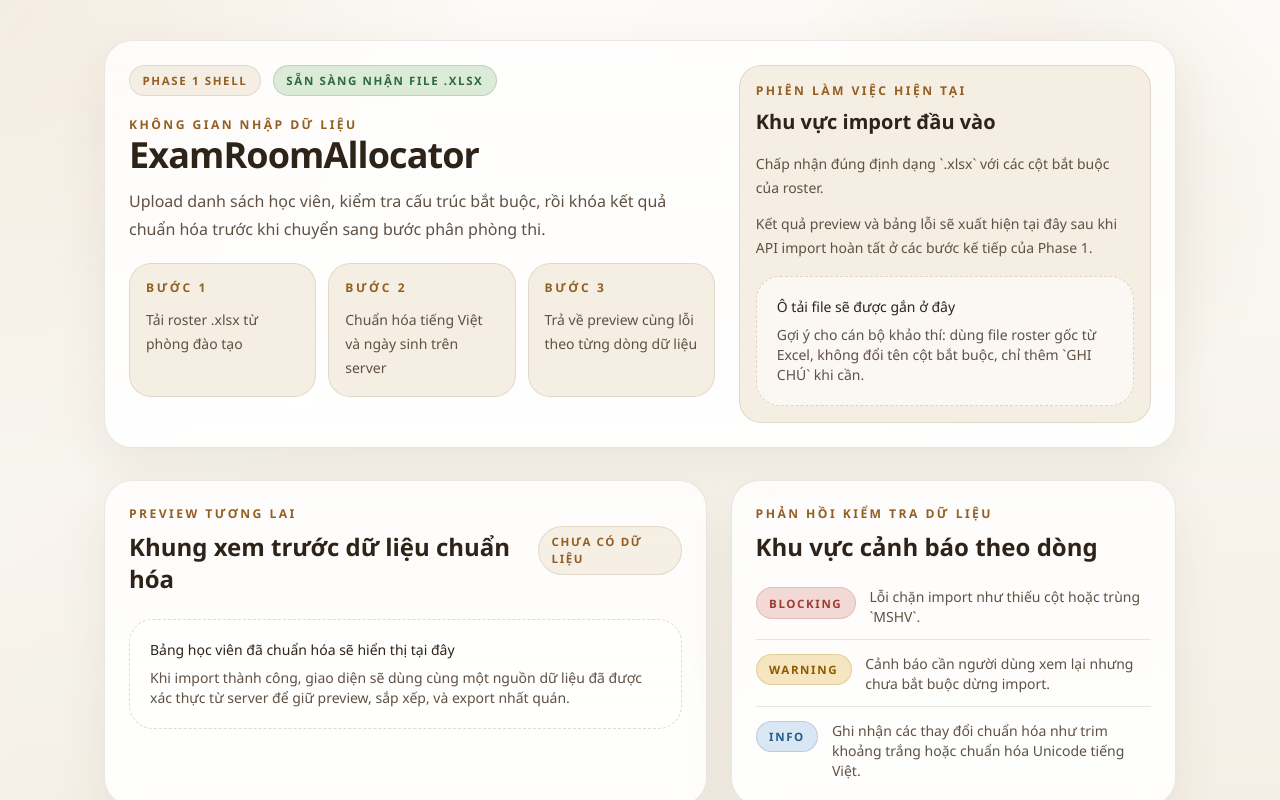
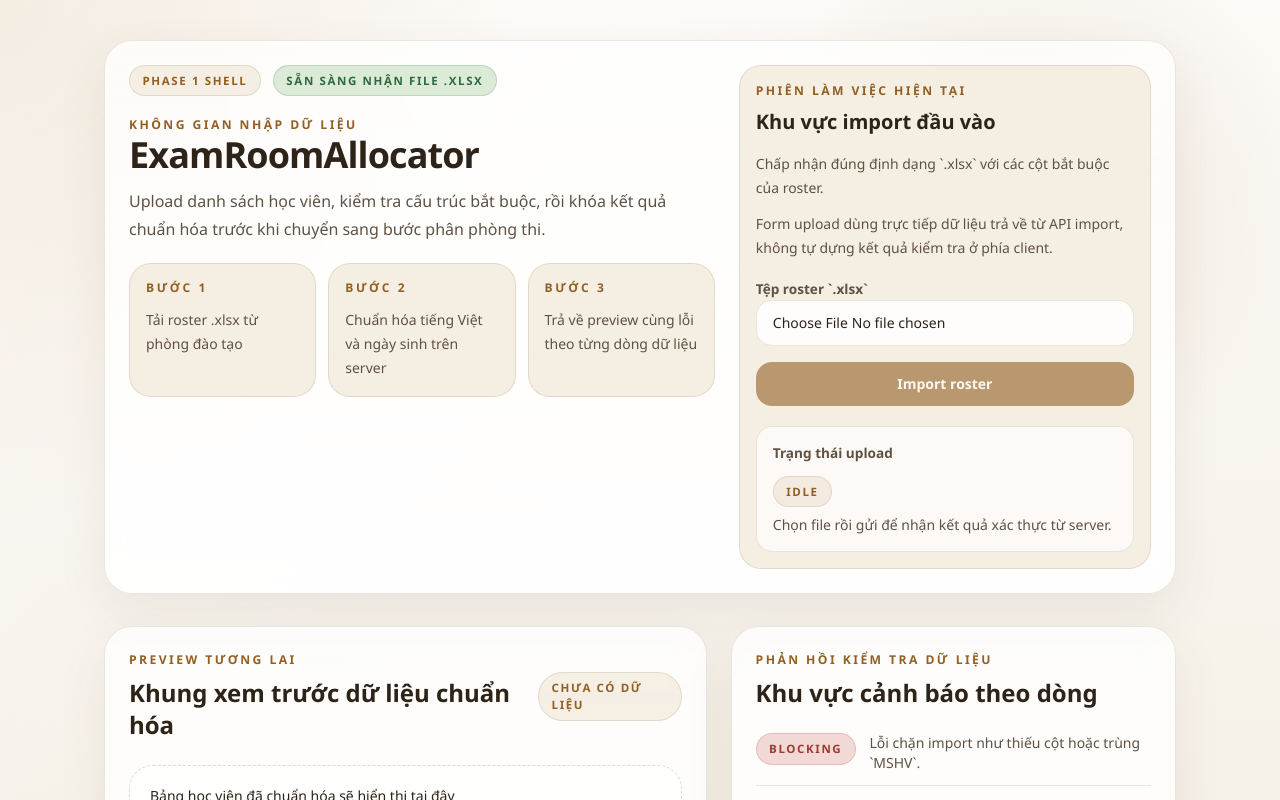
Before and after one commit to MinhNhut05/sapxepdanhsach-history, a Next.js app: page / in a window 1280 px wide. Shown: the top 800 px of the page. Built offline with nearby package versions, Linux system fonts and the light colour scheme.

Commit message:
feat(01-04): wire homepage upload flow
- add the client upload state model and fetch-driven form for /api/rosters/import
- compose the upload panel into the Phase 1 homepage shell

```diff
--- a/src/app/page.tsx
+++ b/src/app/page.tsx
@@ -1,3 +1,5 @@
+import { UploadPanel } from "@/features/roster/ui/upload-panel";
+
 const checkpoints = [
   "Tải roster .xlsx từ phòng đào tạo",
   "Chuẩn hóa tiếng Việt và ngày sinh trên server",
@@ -56,19 +58,11 @@ export default function HomePage() {
                 Chấp nhận đúng định dạng `.xlsx` với các cột bắt buộc của roster.
               </p>
               <p>
-                Kết quả preview và bảng lỗi sẽ xuất hiện tại đây sau khi API import
-                hoàn tất ở các bước kế tiếp của Phase 1.
+                Form upload dùng trực tiếp dữ liệu trả về từ API import, không tự
+                dựng kết quả kiểm tra ở phía client.
               </p>
             </div>
-            <div className="empty-slot">
-              <p className="text-sm font-medium text-[var(--text-primary)]">
-                Ô tải file sẽ được gắn ở đây
-              </p>
-              <p className="mt-2 text-sm text-[var(--text-secondary)]">
-                Gợi ý cho cán bộ khảo thí: dùng file roster gốc từ Excel, không đổi
-                tên cột bắt buộc, chỉ thêm `GHI CHÚ` khi cần.
-              </p>
-            </div>
+            <UploadPanel />
           </aside>
         </div>
       </section>
--- /dev/null
+++ b/src/features/roster/ui/import-state.ts
@@ -0,0 +1,56 @@
+import type { CanonicalStudentRecord } from "@/features/roster/domain/student-record";
+import type { ImportIssue } from "@/features/roster/domain/import-issue";
+
+export const IMPORT_STATES = [
+  "idle",
+  "uploading",
+  "success",
+  "error",
+] as const;
+
+export type ImportState = (typeof IMPORT_STATES)[number];
+
+export interface ImportSummaryData {
+  worksheetName: string | null;
+  totalRowsRead: number;
+  validStudents: number;
+  blockingIssues: number;
+  warningIssues: number;
+  infoIssues: number;
+}
+
+export interface ImportResultPayload {
+  ok: boolean;
+  summary: ImportSummaryData;
+  students: CanonicalStudentRecord[];
+  issues: ImportIssue[];
+}
+
+export function createEmptyImportSummary(): ImportSummaryData {
+  return {
+    worksheetName: null,
+    totalRowsRead: 0,
+    validStudents: 0,
+    blockingIssues: 0,
+    warningIssues: 0,
+    infoIssues: 0,
+  };
+}
+
+export function createUploadError(message: string): ImportResultPayload {
+  return {
+    ok: false,
+    summary: {
+      ...createEmptyImportSummary(),
+      blockingIssues: 1,
+    },
+    students: [],
+    issues: [
+      {
+        severity: "blocking",
+        code: "upload_request_failed",
+        message,
+      },
+    ],
+  };
+}
--- /dev/null
+++ b/src/features/roster/ui/upload-panel.tsx
@@ -0,0 +1,125 @@
+"use client";
+
+import { useState } from "react";
+
+import {
+  createEmptyImportSummary,
+  createUploadError,
+  type ImportResultPayload,
+  type ImportState,
+} from "./import-state";
+
+export function UploadPanel() {
+  const [selectedFile, setSelectedFile] = useState<File | null>(null);
+  const [status, setStatus] = useState<ImportState>("idle");
+  const [result, setResult] = useState<ImportResultPayload | null>(null);
+
+  async function handleSubmit(event: React.FormEvent<HTMLFormElement>) {
+    event.preventDefault();
+
+    if (!selectedFile) {
+      return;
+    }
+
+    setStatus("uploading");
+
+    const formData = new FormData();
+    formData.set("file", selectedFile);
+
+    try {
+      const response = await fetch('/api/rosters/import', {
+        method: "POST",
+        body: formData,
+      });
+      const payload = (await response.json()) as ImportResultPayload;
+
+      setResult(payload);
+      setStatus(payload.ok ? "success" : "error");
+    } catch {
+      setResult(
+        createUploadError("Không thể kết nối tới API import roster lúc này."),
+      );
+      setStatus("error");
+    }
+  }
+
+  return (
+    <div className="space-y-5">
+      <form className="space-y-4" onSubmit={handleSubmit}>
+        <label className="field-label" htmlFor="roster-upload">
+          Tệp roster `.xlsx`
+        </label>
+        <input
+          id="roster-upload"
+          accept=".xlsx"
+          className="w-full rounded-2xl border border-[var(--border-soft)] bg-white/90 px-4 py-3 text-sm text-[var(--text-primary)]"
+          onChange={(event) =>
+            setSelectedFile(event.target.files?.item(0) ?? null)
+          }
+          type="file"
+        />
+
+        <button
+          className="inline-flex w-full items-center justify-center rounded-2xl bg-[var(--accent-strong)] px-4 py-3 text-sm font-semibold text-white transition hover:opacity-90 disabled:cursor-not-allowed disabled:opacity-60"
+          disabled={!selectedFile || status === "uploading"}
+          type="submit"
+        >
+          {status === "uploading" ? "Đang import..." : "Import roster"}
+        </button>
+      </form>
+
+      <div className="rounded-2xl border border-[var(--border-soft)] bg-white/70 p-4">
+        <p className="field-label">Trạng thái upload</p>
+        <div className="mt-3 flex flex-wrap gap-2">
+          <span className="status-badge status-badge--neutral">{status}</span>
+          {result ? (
+            <>
+              <span className="status-badge status-badge--info">
+                {result.summary.totalRowsRead} dòng
+              </span>
+              <span className="status-badge status-badge--success">
+                {result.summary.validStudents} hợp lệ
+              </span>
+            </>
+          ) : (
+            <span className="text-sm text-[var(--text-secondary)]">
+              Chọn file rồi gửi để nhận kết quả xác thực từ server.
+            </span>
+          )}
+        </div>
+
+        {result ? (
+          <div className="mt-4 space-y-2 text-sm text-[var(--text-secondary)]">
+            <p>
+              Worksheet: {result.summary.worksheetName ?? "Chưa xác định"}.
+            </p>
+            <p>
+              Blocking: {result.summary.blockingIssues} | Warning:{" "}
+              {result.summary.warningIssues} | Info: {result.summary.infoIssues}
+            </p>
+          </div>
+        ) : null}
+      </div>
+
+      {result && !result.ok ? (
+        <div className="rounded-2xl border border-[var(--border-soft)] bg-[var(--danger-soft)]/50 p-4">
+          <p className="field-label">Phản hồi server</p>
+          <ul className="mt-3 space-y-2 text-sm text-[var(--text-primary)]">
+            {result.issues.map((issue) => (
+              <li key={`${issue.code}-${issue.row ?? "none"}-${issue.column ?? "none"}`}>
+                {issue.message}
+              </li>
+            ))}
+          </ul>
+        </div>
+      ) : null}
+
+      {result && result.ok ? (
+        <div className="rounded-2xl border border-[var(--border-soft)] bg-[var(--success-soft)]/55 p-4 text-sm text-[var(--text-primary)]">
+          Server đã trả về dữ liệu hợp lệ. Ở bước tiếp theo, bảng preview và bảng
+          lỗi chi tiết sẽ hiển thị ngay dưới vùng upload này.
+        </div>
+      ) : null}
+    </div>
+  );
+}
```
